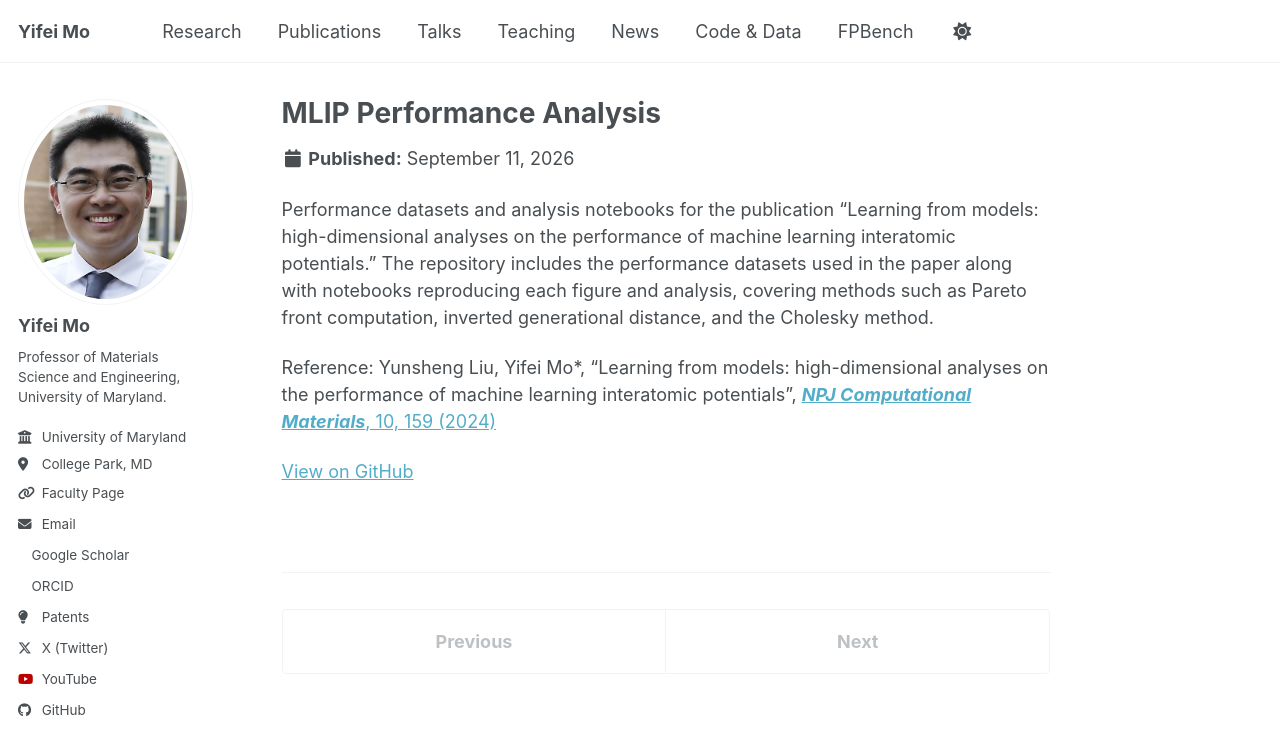
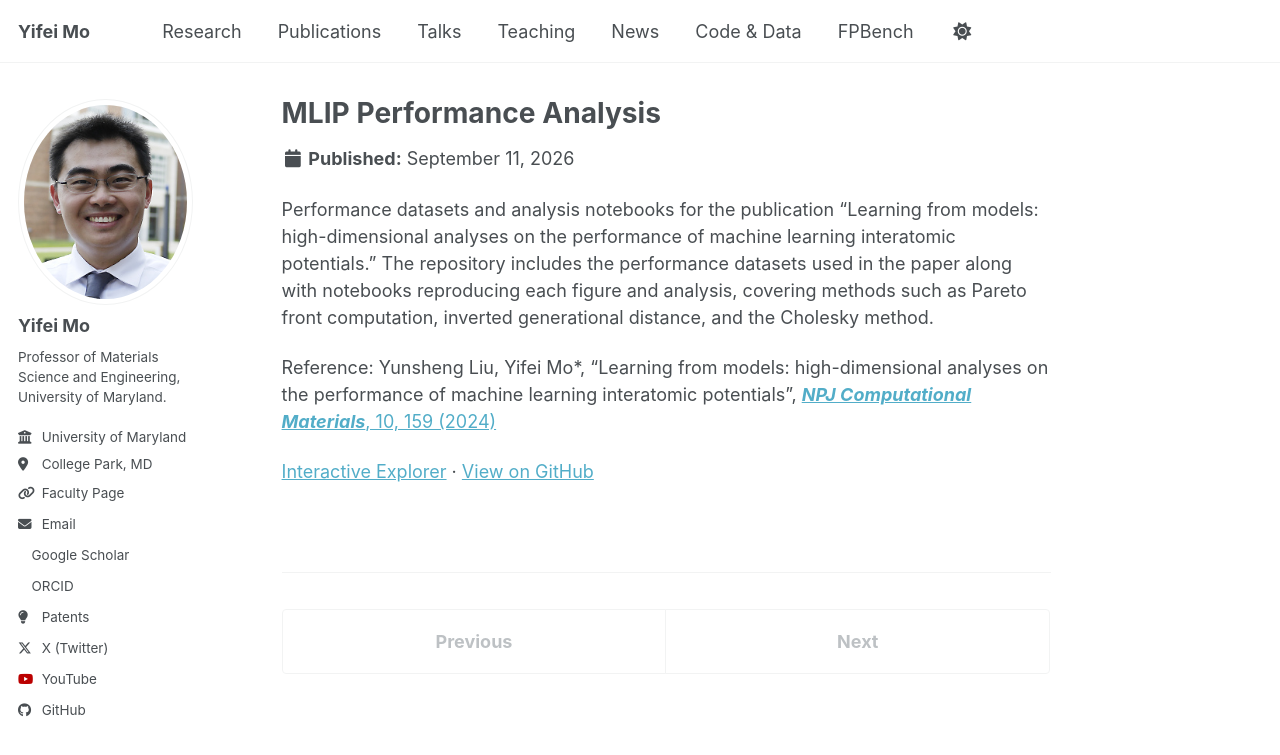
Before and after one commit to yifeimo/yifeimo.github.io, a Jekyll site: the page built from _portfolio/learning-from-models.md, in a window 1280 px wide. Shown: the top 755 px of the page. Built offline with Jekyll 4.4.1, drawn with Linux system fonts in a browser that asks for light colours; a style sheet for code colours, icons or effects is not loaded.

Commit message:
Add interactive explorer link to MLIP Performance Analysis card
Co-Authored-By: Claude Sonnet 5 <noreply@anthropic.com>

```diff
--- a/_portfolio/learning-from-models.md
+++ b/_portfolio/learning-from-models.md
@@ -5,6 +5,7 @@ excerpt: 'Performance datasets and analysis notebooks for high-dimensional analy
 collection: portfolio
 order: 4
 icon: chart-line
+leaderboard: "https://mogroupumd.github.io/Learning_from_models/"
 link: "https://github.com/mogroupumd/Learning_from_models"
 ---
 
@@ -12,4 +13,4 @@ Performance datasets and analysis notebooks for the publication "Learning from m
 
 Reference: Yunsheng Liu, Yifei Mo\*, "Learning from models: high-dimensional analyses on the performance of machine learning interatomic potentials", [***NPJ Computational Materials***, 10, 159 (2024)](https://doi.org/10.1038/s41524-024-01333-3)
 
-[View on GitHub](https://github.com/mogroupumd/Learning_from_models)
+[Interactive Explorer](https://mogroupumd.github.io/Learning_from_models/) · [View on GitHub](https://github.com/mogroupumd/Learning_from_models)
```
